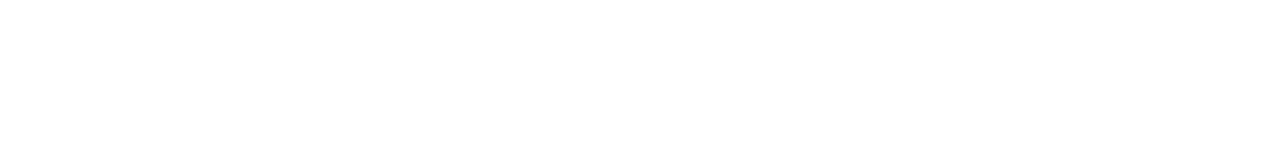
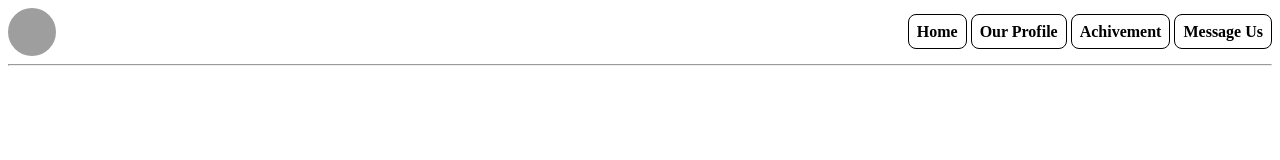
Before and after one commit to revou-fundamental-course/19-aug-24-lutfiah1605, a plain HTML site: page index.html in a window 1280 px wide. Drawn offline with Linux system fonts and the light colour scheme; grey boxes are pictures that could not be loaded.

Commit message:
styling nav

```diff
--- a/css/style.css
+++ b/css/style.css
@@ -0,0 +1,24 @@
+/* ini css */
+nav {
+    display: flex;
+    align-items: center;
+    justify-content: space-between;
+}
+
+.logo-icon {
+    height: 48px;
+    width: 48px;
+    background-image: url(https://picsum.photos/200);
+    background-size: cover;
+    border-radius: 50%;
+}
+
+.nav-item {
+    border: 1px solid;
+    color: black;
+    text-decoration: none;
+    font-size: 16px;
+    font-weight: bold;
+    padding: 8px;
+    border-radius: 8px;
+}
--- a/index.html
+++ b/index.html
@@ -4,8 +4,31 @@
     <meta charset="UTF-8">
     <meta name="viewport" content="width=device-width, initial-scale=1.0">
     <title>Document</title>
+    <link rel="stylesheet" href="css\style.css">
 </head>
 <body>
+    <nav>
+    <header>
+        <div class="logo-icon"></div>
 
+    </header>
+
+    <section>
+        <a href="#" class="nav-item">Home</a>
+        <a href="#" class="nav-item">Our Profile</a>
+        <a href="#" class="nav-item">Achivement</a>
+        <a href="#" class="nav-item">Message Us</a>
+    </section>
+    </nav>
+
+    <hr />
+
+    <main>
+
+    </main>
+
+    <footer>
+
+    </footer>
 </body>
 </html>
--- a/js/script.js
+++ b/js/script.js
@@ -0,0 +1 @@
+// ini javascript
```
